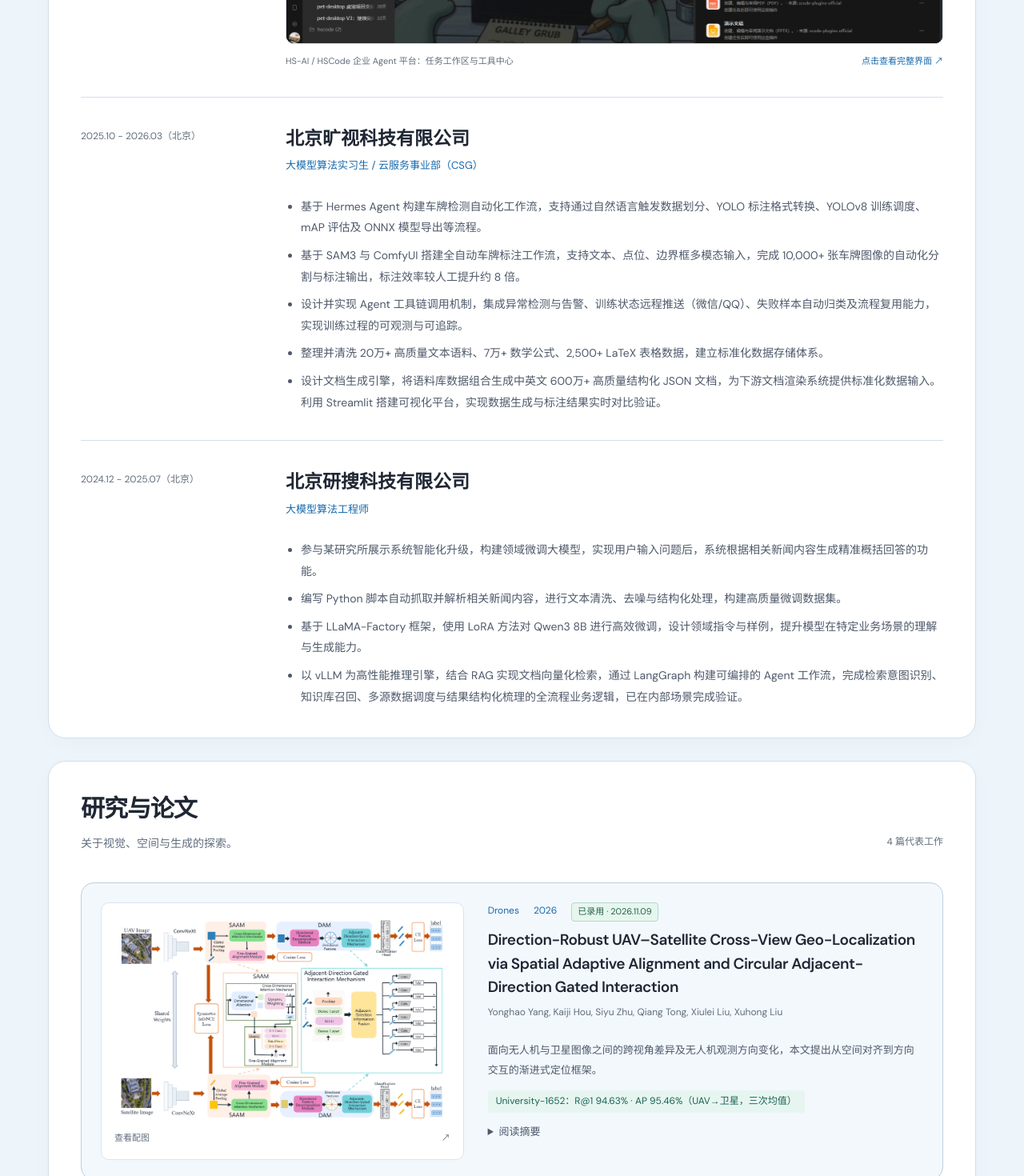
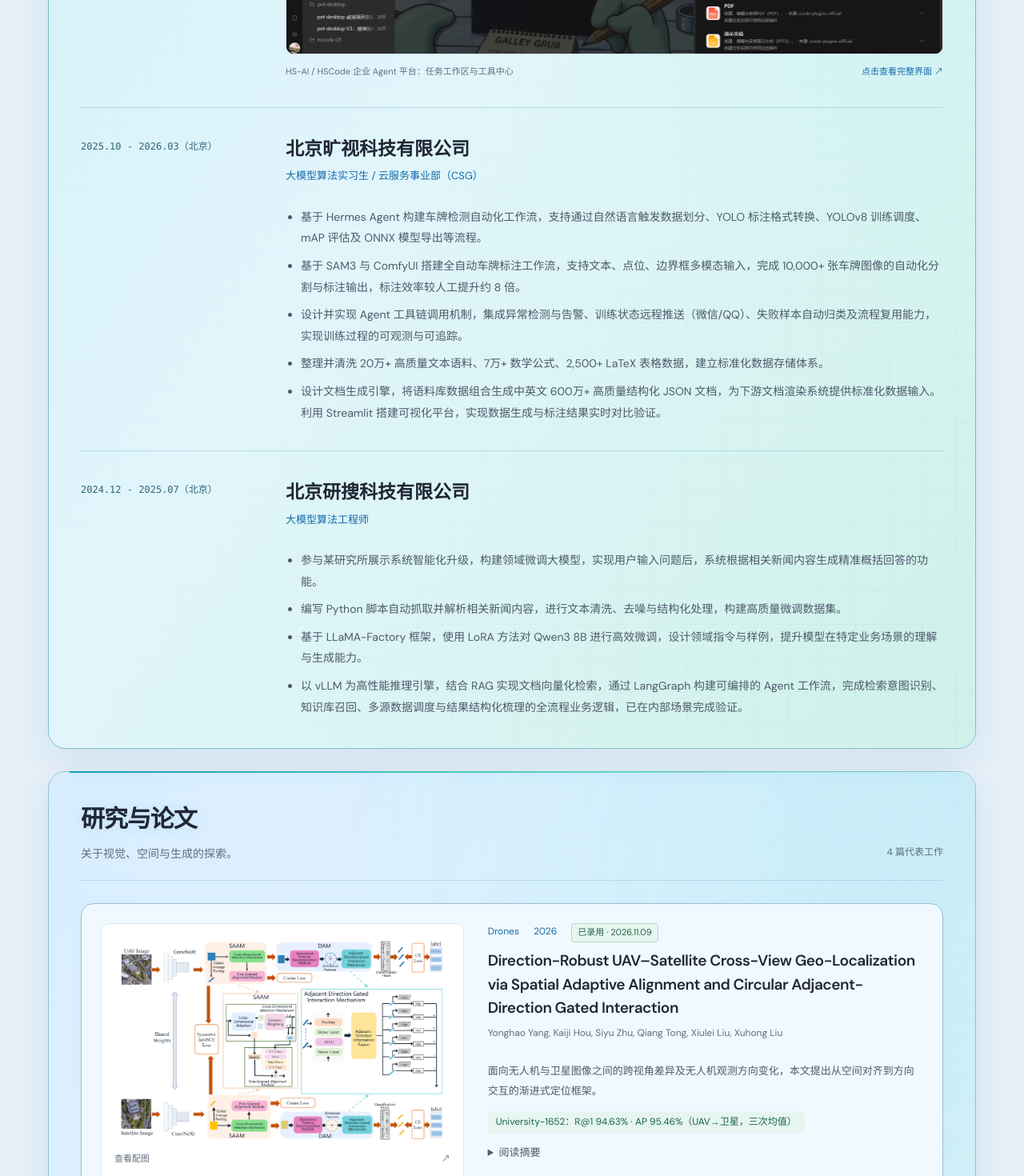
Before and after one commit to kaijiHou/kaijihou.github.io, a Vue app: page / in a window 1280 px wide. Shown: the part 1994-3464 px from the top of the page at 80% size. Built offline with nearby package versions, Linux system fonts and the light colour scheme.

Commit message:
Style content sections with luminous cyan glass panels and subtle grids

```diff
--- a/src/style.css
+++ b/src/style.css
@@ -1,5 +1,5 @@
 :root {
-  --bg: #edf4fa; --bg-card: #fff; --text: #202734; --text-secondary: #4e596a;
+  --bg: #e4eff8; --bg-card: #fff; --text: #202734; --text-secondary: #4e596a;
   --muted: #606d7d; --border: #d2dfeb; --accent: #1769aa; --accent-soft: #e7f1ff;
   --link: #1769aa; --radius: 12px; --radius-sm: 6px; --radius-lg: 20px;
   --font: 'DM Sans', 'PingFang SC', 'Microsoft YaHei', sans-serif; --font-mono: Consolas, monospace;
@@ -118,12 +118,19 @@ body:has(dialog[open]) { overflow: hidden; }
 .btn { min-height: 44px; display: inline-flex; align-items: center; justify-content: center; gap: 16px; padding: 10px 20px; border: 1px solid var(--border); border-radius: 8px; background: white; font-weight: 500; line-height: 1.5; }
 .text-link { display: inline-flex; align-items: center; gap: 9px; color: var(--link); font-size: 14px; font-weight: 500; border: 0; background: none; padding: 0; text-underline-offset: 5px; }
 .text-link:hover { text-decoration: underline; }
-.section { padding: 38px 40px; margin-bottom: 28px; background: var(--bg-card); border: 1px solid var(--border); border-radius: 22px; box-shadow: 0 7px 26px #29476506; scroll-margin-top: 12px; }
-.section-heading { display: flex; align-items: flex-end; justify-content: space-between; gap: 25px; margin-bottom: 36px; }
+.section { --panel-start: #d7edff; --panel-middle: #e8f6ff; --panel-end: #d8f3ee; --panel-edge: #91bdd9; --panel-ink: #1697bc; position: relative; isolation: isolate; padding: 38px 40px; margin-bottom: 28px; background: radial-gradient(ellipse at 100% 0%, #70d9e535, transparent 52%), linear-gradient(125deg, var(--panel-start), var(--panel-middle) 52%, var(--panel-end)); border: 1px solid var(--panel-edge); border-radius: 22px; box-shadow: 0 14px 38px #17648d14, inset 0 1px 0 #ffffffc9, inset 0 -1px 0 #ffffff70; scroll-margin-top: 12px; }
+.section::before { content: ''; position: absolute; z-index: -1; inset: 0; border-radius: inherit; pointer-events: none; background-image: linear-gradient(#178ebc0c 1px, transparent 1px), linear-gradient(90deg, #178ebc0c 1px, transparent 1px), radial-gradient(circle at 85% 8%, #40bdd81c, transparent 42%); background-size: 42px 42px, 42px 42px, 100% 100%; mask-image: linear-gradient(110deg, transparent 15%, #0008 65%, #000); }
+.section::after { content: ''; position: absolute; z-index: -1; top: -1px; left: 26px; right: 26px; height: 2px; background: linear-gradient(90deg, transparent 5%, var(--panel-ink) 30%, #4bcdb5 55%, transparent 85%); background-size: 200% 100%; box-shadow: 0 0 16px #34b8d457; pointer-events: none; animation: panel-signal 12s ease-in-out infinite alternate; }
+@keyframes panel-signal { from { background-position: 0% 0; } to { background-position: 100% 0; } }
+.section:where(#experience) { --panel-start: #cdebf7; --panel-middle: #e1f6fb; --panel-end: #cef1e8; --panel-edge: #7bbccc; --panel-ink: #109aa5; }
+.section:where(#projects) { --panel-start: #d2e8ff; --panel-middle: #e8f4ff; --panel-end: #d2f0f3; }
+.section:where(#about, #honors) { --panel-start: #d5f0ee; --panel-middle: #e4f8f2; --panel-end: #dceefa; --panel-edge: #91c8c5; --panel-ink: #198e8a; }
+.section-heading { display: flex; align-items: flex-end; justify-content: space-between; gap: 25px; margin-bottom: 28px; padding-bottom: 20px; border-bottom: 1px solid #78b5d35e; }
+.section h2 { text-shadow: 0 2px 18px #158db521; }
 .section-heading p { font-size: 14px; color: var(--muted); margin-top: 10px; }
 .section-note { color: var(--muted); font-size: 12px; white-space: nowrap; padding-bottom: 4px; }
 .publication-list { display: grid; gap: 26px; }
-.publication { display: grid; grid-template-columns: minmax(0, 1fr) minmax(0, 1.2fr); gap: 12px 30px; padding: 24px; background: #f3f8fd; border: 1px solid #bdcfdf; border-radius: 16px; align-items: start; }
+.publication { display: grid; grid-template-columns: minmax(0, 1fr) minmax(0, 1.2fr); gap: 12px 30px; padding: 24px; background: #f3faffed; border: 1px solid #9bbfd9; border-radius: 16px; align-items: start; box-shadow: 0 5px 18px #21678a08; }
 .paper-heading { grid-column: 2; min-width: 0; }
 .paper-image { grid-column: 1; grid-row: 1 / span 2; align-self: center; width: 100%; border: 1px solid #d9e4ee; border-radius: 10px; overflow: hidden; padding: 16px; background: white; text-align: left; }
 .paper-image img { width: 100%; height: auto; max-height: 300px; object-fit: contain; transition: transform .3s ease; }
@@ -150,7 +157,7 @@ details p { padding-block: 8px; line-height: 1.9; font-size: 14px; }
 .project-picker button:hover { background: #f1f7ff; }
 .project-picker .is-active { background: var(--accent-soft); color: var(--accent); font-weight: 600; }
 .project-picker button > span:last-child { font-size: 18px; }
-.project-detail { min-width: 0; border: 1px solid var(--border); border-radius: 14px; overflow: hidden; }
+.project-detail { min-width: 0; border: 1px solid #99bfda; border-radius: 14px; overflow: hidden; background: #f3faffb8; }
 .project-image { width: 100%; padding: 24px; background: #f1f7ff; border: 0; display: block; }
 .project-image img { width: 100%; height: 320px; object-fit: contain; border-radius: 6px; }
 .project-content { padding: 26px 30px; }
@@ -163,16 +170,16 @@ details p { padding-block: 8px; line-height: 1.9; font-size: 14px; }
 .project-links { display: flex; gap: 15px; margin-top: 18px; }
 .bullets { padding: 8px 0 0 19px; font-size: 14px; color: var(--text-secondary); line-height: 1.9; }
 .bullets li + li { margin-top: 8px; }
-.experience { display: grid; grid-template-columns: 220px minmax(0, 1fr); gap: 36px; padding: 34px 0; border-top: 1px solid var(--border); }
+.experience { display: grid; grid-template-columns: 220px minmax(0, 1fr); gap: 36px; padding: 34px 0; border-top: 1px solid #81b8c96b; }
 .experience:first-child { padding-top: 0; border-top: 0; }
 .experience:last-child { padding-bottom: 0; }
-.experience-period { color: var(--muted); font-size: 12px; padding-top: 4px; }
+.experience-period { color: #31647a; font-family: var(--font-mono); font-size: 12px; padding-top: 4px; }
 .experience h3 { font-size: 23px; }
 .experience-role { font-size: 13px; margin-top: 5px; margin-bottom: 18px; color: var(--accent); }
 .experience > div > p:not(.experience-role) { font-size: 14px; }
 .experience details { margin-top: 10px; }
 .company-alias { font-size: 13px; color: var(--muted); margin-top: 5px; }
-.experience-summary { padding: 14px 18px; margin-block: 20px 14px; border: 1px solid #cde8e1; border-radius: 8px; background: #effaf6; color: #20584b; font-size: 14px; line-height: 1.9; }
+.experience-summary { padding: 14px 18px; margin-block: 20px 14px; border: 1px solid #88cdbf; border-radius: 8px; background: linear-gradient(110deg, #c4eee2, #e2f7ef); color: #20584b; font-size: 14px; line-height: 1.9; box-shadow: inset 0 1px 0 #ffffffa1; }
 .current-badge { display: inline-block; margin-left: 10px; padding: 2px 8px; border-radius: 4px; font-size: 10px; font-weight: 600; color: #126350; background: #d7f4e9; vertical-align: middle; }
 .experience-period > .current-badge { display: table; margin: 12px 0 0; }
 .experience-showcase { margin-top: 25px; }
@@ -195,7 +202,7 @@ details p { padding-block: 8px; line-height: 1.9; font-size: 14px; }
 .honors-list li { padding: 18px 0; border-top: 1px solid var(--border); font-size: 14px; }
 .honors-list li:first-child { padding-top: 0; border: 0; }
 .honors-list li:last-child { padding-bottom: 0; }
-.contact-section { margin-top: 32px; padding: 46px 48px; background: linear-gradient(115deg, #e0f2ff, #e4f5ee); border: 1px solid #bad7e4; border-radius: 22px; display: flex; align-items: flex-end; justify-content: space-between; gap: 30px; }
+.contact-section { margin-top: 32px; padding: 46px 48px; background: linear-gradient(115deg, #bee4ff, #cef1e4); border: 1px solid #86bfcf; border-radius: 22px; display: flex; align-items: flex-end; justify-content: space-between; gap: 30px; box-shadow: inset 0 1px 0 #ffffffa1; }
 .contact-section h2 { font-size: 28px; }
 .contact-section p { margin-top: 10px; font-size: 14px; }
 .contact-email { display: inline-block; margin-top: 23px; font-size: clamp(18px, 2.2vw, 29px); color: var(--accent); letter-spacing: -.035em; overflow-wrap: anywhere; }
@@ -356,6 +363,7 @@ details p { padding-block: 8px; line-height: 1.9; font-size: 14px; }
   *, *::before, *::after { animation-duration: .01ms !important; transition-duration: .01ms !important; }
   .hero-scan { display: none; }
   .hero-orbit-flow, .hero-beacon { animation: none !important; }
+  .section::after { animation: none !important; }
 }
 @media (max-width: 380px) {
   .directory-arrow { display: none; }
@@ -381,6 +389,10 @@ body:has(.portfolio[data-theme='dark']) { background: #18191b; }
 [data-theme='dark'] .hero-github:hover { background: #303338; }
 [data-theme='dark'] .career-overview { background: var(--bg-card); }
 .portfolio[data-theme='dark'] { background: var(--bg); }
+[data-theme='dark'] .section { --panel-start: #24343b; --panel-middle: #252e34; --panel-end: #243b36; --panel-edge: #42646c; --panel-ink: #63bfce; box-shadow: 0 14px 38px #0002, inset 0 1px 0 #ffffff0d; }
+[data-theme='dark'] .section-heading { border-bottom-color: #6b9d9f4d; }
+[data-theme='dark'] .experience-period { color: #a7c9d5; }
+[data-theme='dark'] .project-detail { background: #242d33; border-color: #42646c; }
 [data-theme='dark'] .career-overview { box-shadow: none; border-color: var(--border); }
 [data-theme='dark'] .home-directory button { --text: #202734; --text-secondary: #4e596a; }
 [data-theme='dark'] .paper-image { background: #fff; color-scheme: light; }
```
